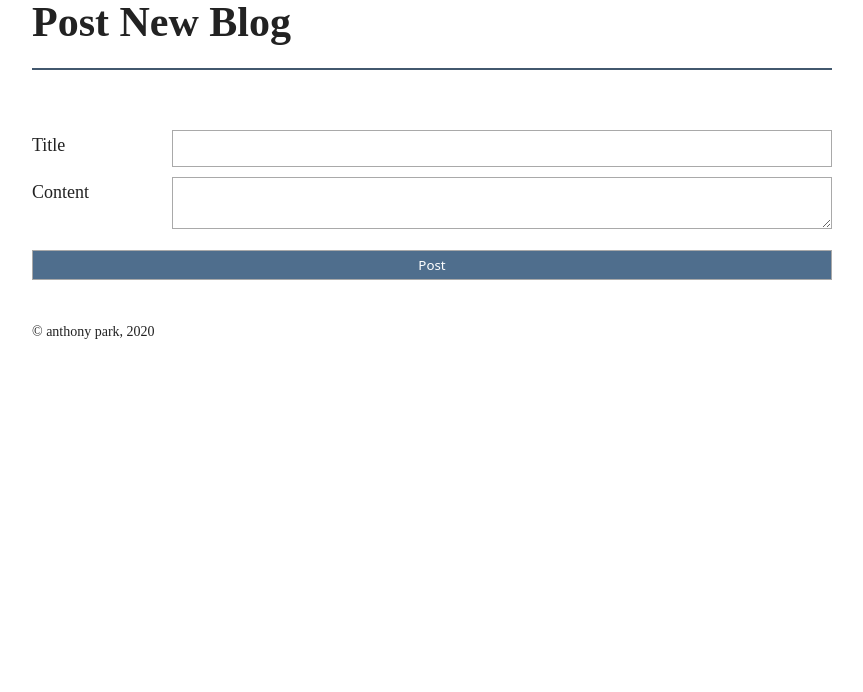
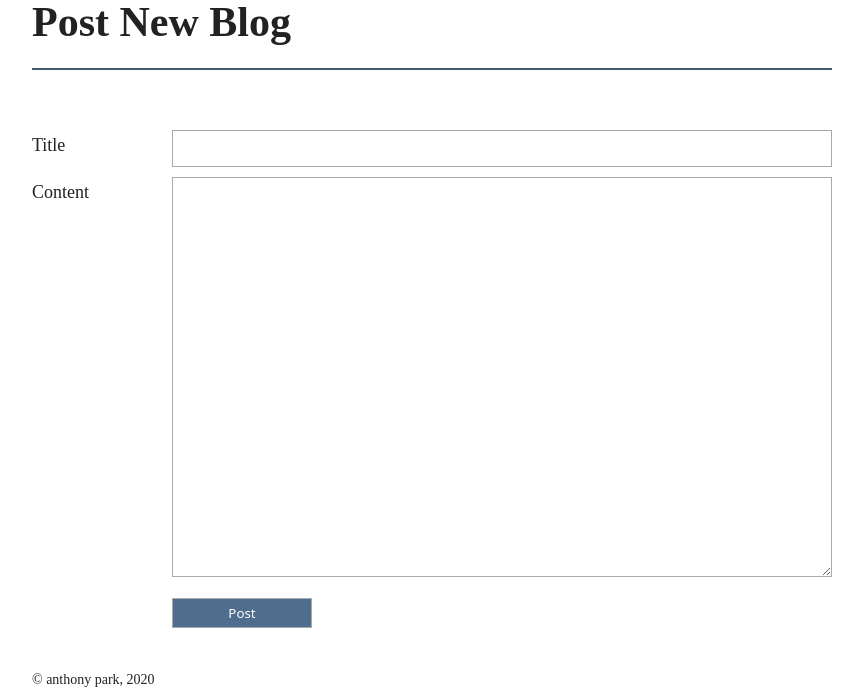
Before and after one commit to anthopark/my-blog, a Flask app: page /post-new in a window 1280 px wide. Shown: the part 143-835 px from the top of the page, without its empty margins (208-1071 px from the left). Before the commit the page ends 482 px from the top, so only its background shows below. Run offline with Flask 2, Linux system fonts and the light colour scheme; a user stored in the database is signed in; some web fonts are replaced.

Commit message:
post new page css updated

```diff
--- a/myblog/static/form.css
+++ b/myblog/static/form.css
@@ -22,7 +22,12 @@ textarea#message-textarea {
     overflow: auto;
 }
 
-div#contact-submit, div#login-submit {
+textarea#content {
+    height: 400px;
+    overflow: auto;
+}
+
+div#contact-submit, div#login-submit, div#post-submit {
     margin-left: 140px;
     width: 140px;
 }
@@ -35,7 +40,7 @@ div.invalid-feedback {
     color: rgb(223, 113, 113)
 }
 
-input#contact-button, input#login-button {
+input#contact-button, input#login-button, input#post-button {
     border: 1px solid #a9a9a9;
     background-color: #4f6e8d;
     color: #fff;
```
Also changed, not shown: myblog/site.db.
